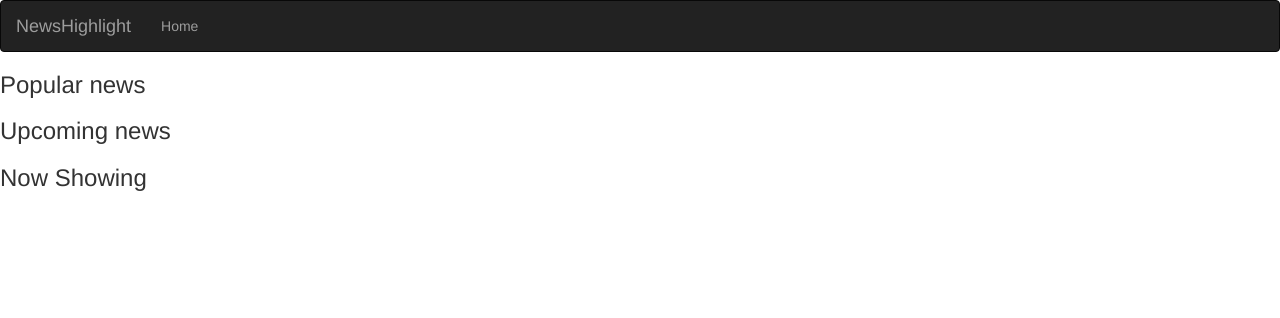
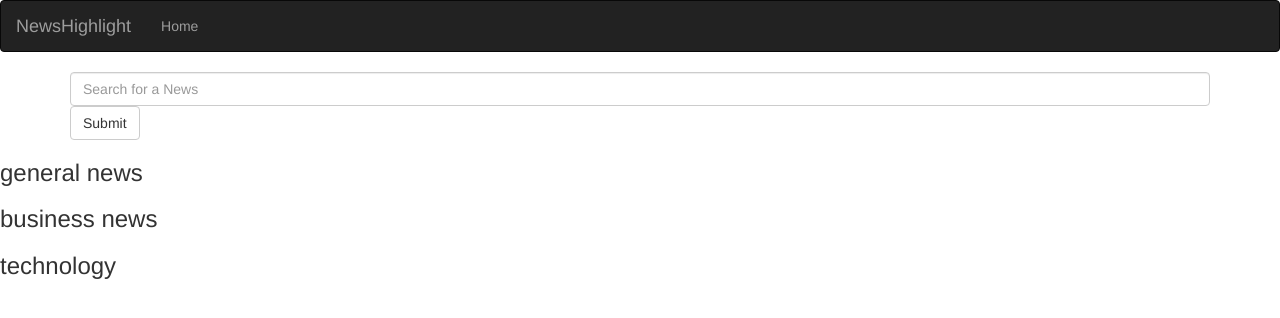
Before and after one commit to omukankurunziza/News-Highlight, a Flask app: template app/templates/index.html in a window 1280 px wide. Shown: the top 318 px of the page. Run offline with Flask 2, Linux system fonts and the light colour scheme; the template is opened without the code that fills it, so the values that code supplies are empty; parts of the project's set-up code (start-up, migrations or seed data) failed here and were passed over; some libraries are stand-ins or nearby versions.

Commit message:
add search

```diff
--- a/app/config.py
+++ b/app/config.py
@@ -2,8 +2,8 @@ class Config:
     '''
     General configuration parent class
     '''
-
-    NEWS_API_BASE_URL= 'https://newsapi.org/v2/{}?q=world&apiKey={}'
+    NEWS_SOURCE_API_BASE_URL= 'https://newsapi.org/v2/sources?apiKey=2ac4f1aeb1c84eba9807e140b299880e'
+    NEWS_API_BASE_URL= 'https://newsapi.org/v2/everything?q=bitcoin&from=2019-01-15&sortBy=publishedAt&apiKey=2ac4f1aeb1c84eba9807e140b299880e'
 
 
 
--- a/app/templates/index.html
+++ b/app/templates/index.html
@@ -6,11 +6,11 @@
     <title>{{ title }}</title>
     {% else %}
     <title>Welcome to the best news Review website</title>
-
+    {% endif %}
   </head>
 
   <body>
-    {% endif %}
+
     {% extends 'base.html'%}
     {% import 'macros.html' as macro%}
     <!-- Styles block -->
@@ -21,21 +21,28 @@
     {% endblock %}
     <!-- Content block -->
     {% block content %}
+    <div class="container">
+        <form>
+            <input type="text" name="news_query" placeholder="Search for a News" class="form-control">
+            <input type="submit"  value="Submit" class="btn btn-default">
+        </form>
 
-    <!-- Popular news -->
-    <h3> Popular news</h3>
+    </div>
+
+    <!-- general news -->
+    <h3> general news</h3>
     <ul>
-        {{ macro.displayNewsList(popular)}}
+        {{ macro.displayNewsList(general)}}
     </ul>
-    <!-- Upcoming news  -->
-    <h3> Upcoming news </h3>
+    <!-- business news  -->
+    <h3> business news </h3>
     <ul>
-        {{ macro.displayNewsList(upcoming)}}
+        {{ macro.displayNewsList(business)}}
     </ul>
-    <!-- Now showing news -->
-    <h3>Now Showing</h3>
+    <!-- technology news -->
+    <h3>technology</h3>
     <ul>
-        {{ macro.displayNewsList(now_showing)}}
+        {{ macro.displayNewsList(technology)}}
     </ul>
 
 
--- a/app/templates/macros.html
+++ b/app/templates/macros.html
@@ -1,14 +1,13 @@
-{% macro displayMovieList(news_list) %}
-
-    {% for news in news_list %}
-        <li>{{ news.title}}</li>
-        <div class="col-xs-12 col-sm-4 col-md-2 col-lg-2 news-card">
-            <img src="{{ news.urlToImage  }}" alt="{{news.title }} image" class="img-responsive">
-            <li class="text-center">
-                <a href="/news/{{news.title}}">
-                    {{ news.title|truncate(10)}}</a>
-            </li>
-        </div>
-    {% endfor %}
-
-{% endmacro %}
+{% macro displayNewsList(news_list) %} {% for news in news_list %}
+<li>{{ news.name }}</li>
+<!-- <div class="col-xs-12 col-sm-4 col-md-2 col-lg-2 news-card">
+  <img
+    src="{{ news.urlToImage }}"
+    alt="{{ news.title }} image"
+    class="img-responsive"
+  />
+  <li class="text-center">
+    <a href="/news/{{ news.title }}"> {{ news.title|truncate(10)}}</a>
+  </li>
+</div> -->
+{% endfor %} {% endmacro %}
```
Also changed, not shown: app/models/news.py (+7 -0 lines), app/request.py (+27 -16 lines), app/templates/search.html (added, +18 -0 lines), app/views.py (+25 -10 lines).
